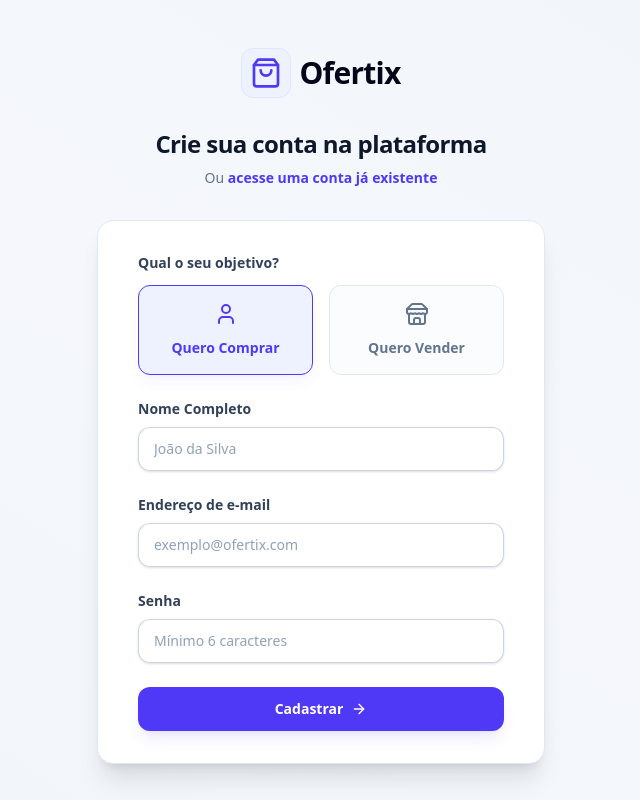
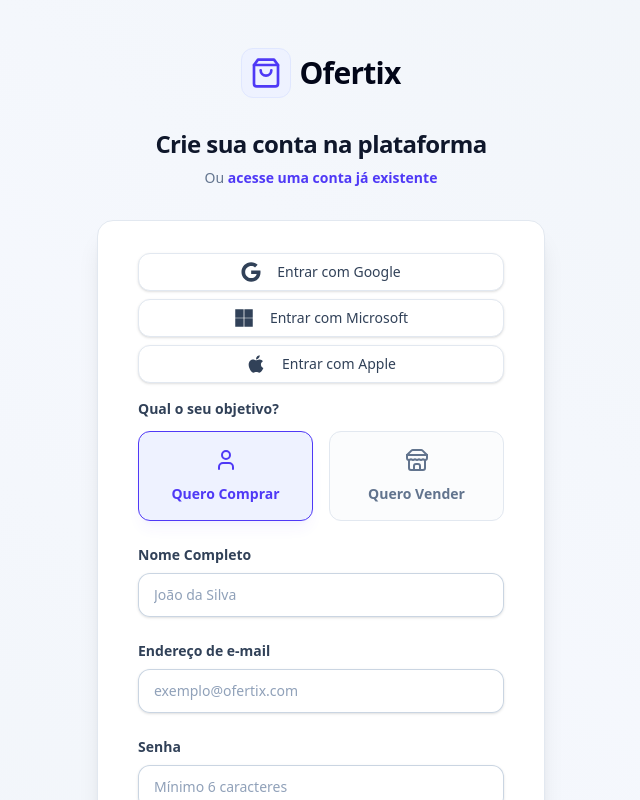
Before and after one commit to heros-s/Ofertix, a Next.js app in the folder apps/web/: page /register in a window 1280 px wide. Shown: the top 800 px of the page, without its empty margins (319-959 px from the left). Built offline with nearby package versions, Linux system fonts and the light colour scheme.

Commit message:
feat: login social na tela de registro

```diff
--- a/apps/web/src/app/(auth)/register/page.tsx
+++ b/apps/web/src/app/(auth)/register/page.tsx
@@ -4,6 +4,7 @@
 import Link from 'next/link';
 import { signup } from '../actions';
 import { ShoppingBag, ArrowRight, User, Store, CheckCircle } from 'lucide-react';
+import { SocialLoginButton } from '@/components/auth/SocialLoginButton';
 
 export default function RegisterPage() {
   const [state, formAction, isPending] = useActionState(signup, { error: null, success: false });
@@ -64,7 +65,12 @@
 
       <div className="mt-8 sm:mx-auto sm:w-full sm:max-w-md">
         <div className="bg-white py-8 px-4 border border-slate-200 shadow-xl sm:rounded-2xl sm:px-10">
-          <form action={formAction} className="space-y-6">
+            <div className="space-y-2 mb-4">
+              <SocialLoginButton provider="google" label="Entrar com Google" />
+              <SocialLoginButton provider="microsoft" label="Entrar com Microsoft" />
+              <SocialLoginButton provider="apple" label="Entrar com Apple" />
+            </div>
+            <form action={formAction} className="space-y-6">
             {state?.error && (
               <div className="p-4 bg-rose-50 border border-rose-200 text-rose-600 text-sm rounded-lg text-center font-medium">
                 {state.error}
```
